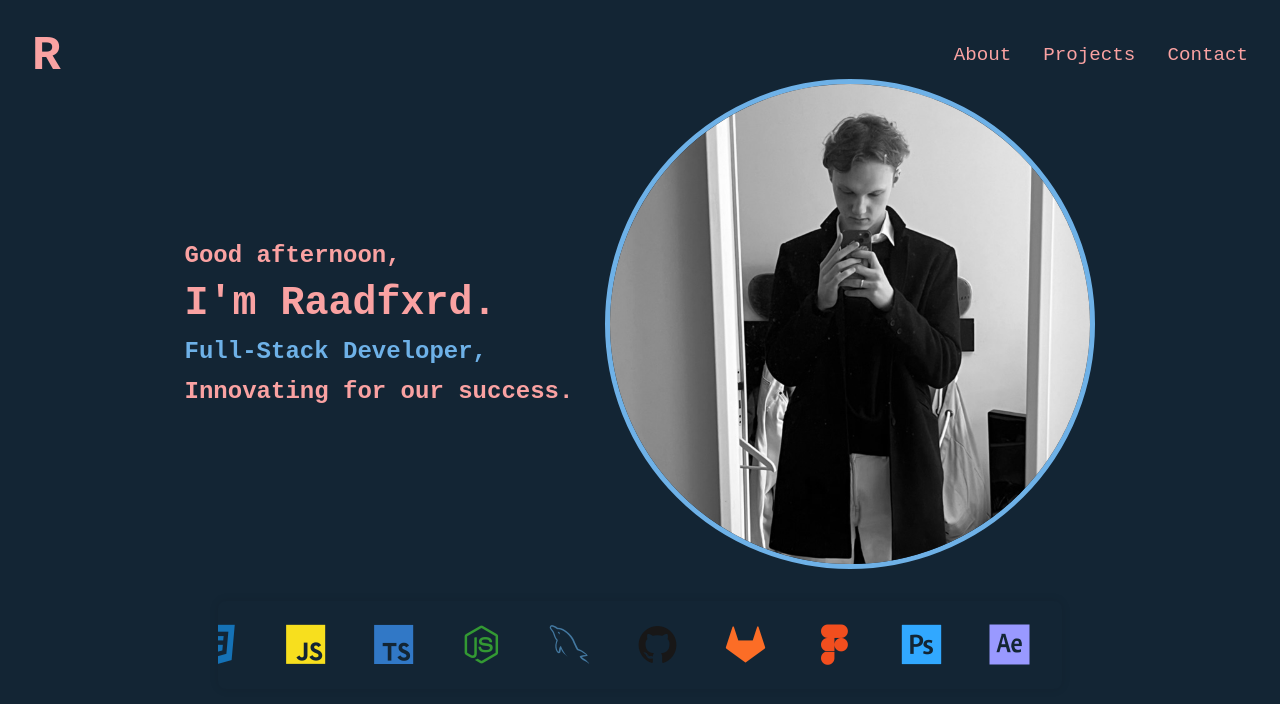
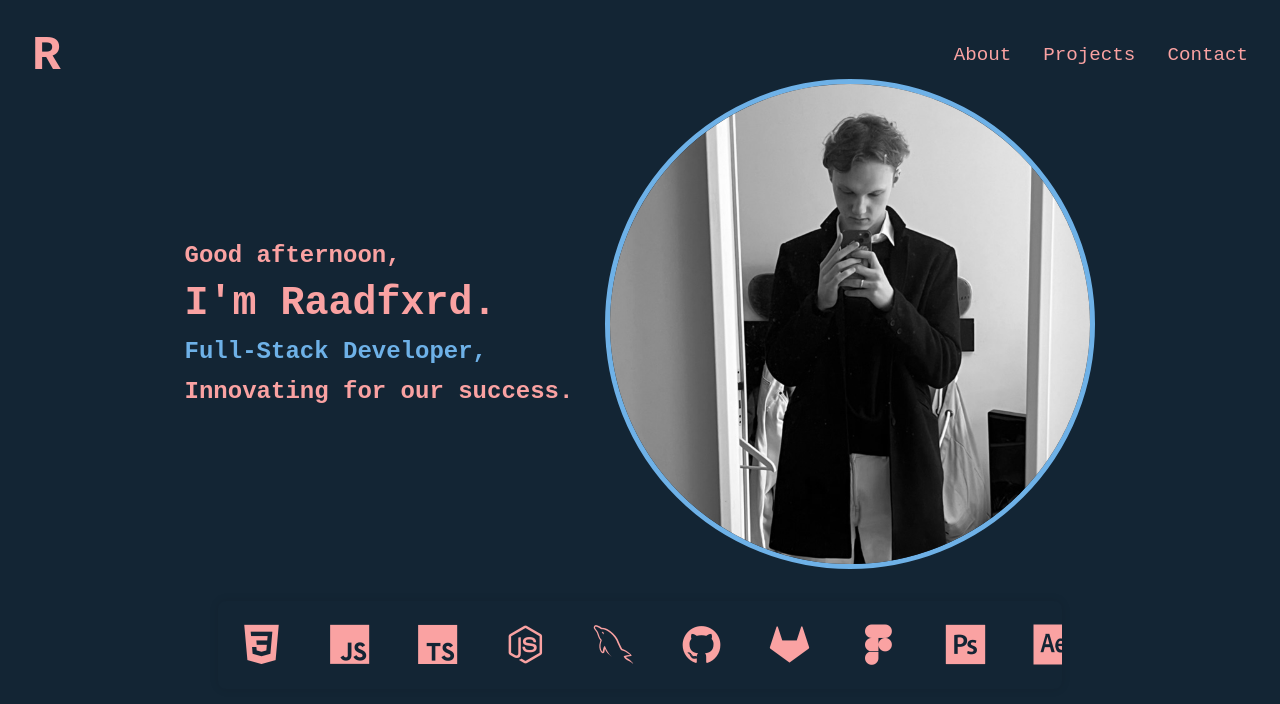
Before and after one commit to Raadfxrd/Portfolio, a Vue app: page /#/ in a window 1280 px wide. Shown: the top 704 px of the page. Built offline with nearby package versions, Linux system fonts and the light colour scheme.

Commit message:
Added composables and pagination to components

```diff
--- /dev/null
+++ b/src/composables/useTechStack.ts
@@ -0,0 +1,20 @@
+import { ref } from 'vue'
+
+export function useTechStack() {
+  const techStack = ref([
+    { class: 'devicon-html5-plain', title: 'HTML5' },
+    { class: 'devicon-css3-plain', title: 'CSS3' },
+    { class: 'devicon-javascript-plain', title: 'JavaScript' },
+    { class: 'devicon-typescript-plain', title: 'TypeScript' },
+    { class: 'devicon-nodejs-plain', title: 'Node.js' },
+    { class: 'devicon-mysql-plain', title: 'MySQL' },
+    { class: 'devicon-github-original', title: 'GitHub' },
+    { class: 'devicon-gitlab-plain', title: 'GitLab' },
+    { class: 'devicon-figma-plain', title: 'Figma' },
+    { class: 'devicon-photoshop-plain', title: 'Adobe Photoshop' },
+    { class: 'devicon-aftereffects-plain', title: 'Adobe After Effects' },
+    { class: 'devicon-premierepro-plain', title: 'Adobe Premiere Pro' },
+  ])
+
+  return { techStack }
+}
--- /dev/null
+++ b/src/pages/Home/Components/TechStack.vue
@@ -0,0 +1,73 @@
+<template>
+  <div class="tech-stack-container">
+    <div class="tech-stack">
+      <div class="tech-group" v-for="tech in techStack" :key="tech.title">
+        <i :class="tech.class" :title="tech.title"></i>
+      </div>
+      <div class="tech-group" v-for="tech in techStack" :key="tech.title + '-duplicate'">
+        <i :class="tech.class" :title="tech.title"></i>
+      </div>
+    </div>
+  </div>
+</template>
+
+<script setup lang="ts">
+import { useTechStack } from '@/composables/useTechStack'
+
+const { techStack } = useTechStack()
+</script>
+
+<style scoped>
+.tech-stack-container {
+  width: 40%;
+  overflow: hidden;
+  border-radius: 8px;
+  margin: 2rem auto;
+  padding: 1.5rem 0;
+  position: relative;
+  box-shadow: 0 0 10px rgba(0, 0, 0, 0.1);
+}
+
+/* Left fade mask */
+.tech-stack-container::before,
+.tech-stack-container::after {
+  content: '';
+  position: absolute;
+  top: 0;
+  width: 150px;
+  height: 100%;
+  z-index: 2;
+}
+
+.tech-stack {
+  display: flex;
+  width: max-content;
+  animation: scroll 60s linear infinite;
+}
+
+@keyframes scroll {
+  0% {
+    transform: translateX(0);
+  }
+  100% {
+    transform: translateX(-50%);
+  }
+}
+
+.tech-group {
+  display: flex;
+  gap: 3rem;
+  padding: 0 1.5rem;
+  align-items: center;
+}
+
+.tech-stack i {
+  font-size: 2.5rem;
+  transition: all 0.3s ease;
+}
+
+.tech-stack i:hover {
+  transform: scale(1.2);
+  filter: brightness(1.2);
+}
+</style>
--- a/src/pages/Home/Components/WelcomeComponent.vue
+++ b/src/pages/Home/Components/WelcomeComponent.vue
@@ -14,38 +14,7 @@
           <img class="raadfxrd" src="../../../assets/img/raadfxrd.jpeg" alt="Raadfxrd" />
         </div>
       </div>
-      <div class="tech-stack-container">
-        <div class="tech-stack">
-          <div class="tech-group">
-            <i class="devicon-html5-plain" title="HTML5"></i>
-            <i class="devicon-css3-plain" title="CSS3"></i>
-            <i class="devicon-javascript-plain" title="JavaScript"></i>
-            <i class="devicon-typescript-plain" title="TypeScript"></i>
-            <i class="devicon-nodejs-plain" title="Node.js"></i>
-            <i class="devicon-mysql-plain" title="MySQL"></i>
-            <i class="devicon-github-original" title="GitHub"></i>
-            <i class="devicon-gitlab-plain" title="GitLab"></i>
-            <i class="devicon-figma-plain" title="Figma"></i>
-            <i class="devicon-photoshop-plain" title="Adobe Photoshop"></i>
-            <i class="devicon-aftereffects-plain" title="Adobe After Effects"></i>
-            <i class="devicon-premierepro-plain" title="Adobe Premiere Pro"></i>
-          </div>
-          <div class="tech-group">
-            <i class="devicon-html5-plain" title="HTML5"></i>
-            <i class="devicon-css3-plain" title="CSS3"></i>
-            <i class="devicon-javascript-plain" title="JavaScript"></i>
-            <i class="devicon-typescript-plain" title="TypeScript"></i>
-            <i class="devicon-nodejs-plain" title="Node.js"></i>
-            <i class="devicon-mysql-plain" title="MySQL"></i>
-            <i class="devicon-github-original" title="GitHub"></i>
-            <i class="devicon-gitlab-plain" title="GitLab"></i>
-            <i class="devicon-figma-plain" title="Figma"></i>
-            <i class="devicon-photoshop-plain" title="Adobe Photoshop"></i>
-            <i class="devicon-aftereffects-plain" title="Adobe After Effects"></i>
-            <i class="devicon-premierepro-plain" title="Adobe Premiere Pro"></i>
-          </div>
-        </div>
-      </div>
+      <TechStack />
     </div>
   </section>
 </template>
@@ -54,6 +23,7 @@
 import { onMounted } from 'vue'
 import { useGreeting } from '@/composables/useGreeting'
 import { useRotatingTitles } from '@/composables/useRotatingTitles'
+import TechStack from './TechStack.vue'
 
 const { greeting } = useGreeting()
 const { currentTitle, isFadingOut, startTitleRotation } = useRotatingTitles()
@@ -110,6 +80,18 @@ onMounted(() => {
   animation-delay: 0.5s;
 }
 
+.welcome-rotating.fadeOut {
+  animation: fadeOut 0.5s forwards;
+}
+
+.welcome-rotating.fadeIn {
+  animation: fadeIn 0.5s forwards;
+}
+
+.welcome-slogan {
+  animation-delay: 1s;
+}
+
 .welcome-img {
   height: 30rem;
   width: 30rem;
@@ -120,115 +102,12 @@ onMounted(() => {
   animation: fadeIn 1s forwards 1.5s;
 }
 
-.welcome-slogan {
-  animation-delay: 1s;
-}
-
 .raadfxrd {
   height: 100%;
   width: 100%;
   object-fit: cover;
   object-position: top;
   filter: grayscale(100%);
-}
-
-.tech-stack-container {
-  width: 40%;
-  overflow: hidden;
-  border-radius: 8px;
-  margin: 2rem auto;
-  padding: 1.5rem 0;
-  position: relative;
-  box-shadow: 0 0 10px rgba(0, 0, 0, 0.1);
-}
-
-/* Left fade mask */
-.tech-stack-container::before,
-.tech-stack-container::after {
-  content: '';
-  position: absolute;
-  top: 0;
-  width: 150px;
-  height: 100%;
-  z-index: 2;
-}
-
-.tech-stack {
-  display: flex;
-  width: max-content;
-  animation: scroll 40s linear infinite;
-}
-
-@keyframes scroll {
-  0% {
-    transform: translateX(0);
-  }
-  100% {
-    transform: translateX(-50%);
-  }
-}
-
-.tech-group {
-  display: flex;
-  gap: 3rem;
-  padding: 0 1.5rem;
-  align-items: center;
-}
-
-.tech-stack i {
-  font-size: 2.5rem;
-  transition: all 0.3s ease;
-}
-
-.tech-stack i:hover {
-  transform: scale(1.2);
-  filter: brightness(1.2);
-}
-
-.welcome-rotating.fadeOut {
-  animation: fadeOut 0.5s forwards;
-}
-
-.welcome-rotating.fadeIn {
-  animation: fadeIn 0.5s forwards;
-}
-
-/* Tech Stack Icons color overrides */
-.devicon-html5-plain {
-  color: #e34f26;
-}
-.devicon-css3-plain {
-  color: #1572b6;
-}
-.devicon-javascript-plain {
-  color: #f7df1e;
-}
-.devicon-typescript-plain {
-  color: #3178c6;
-}
-.devicon-nodejs-plain {
-  color: #339933;
-}
-.devicon-mysql-plain {
-  color: #4479a1;
-}
-.devicon-github-original {
-  color: #181717;
-}
-.devicon-gitlab-plain {
-  color: #fc6d26;
-}
-.devicon-figma-plain {
-  color: #f24e1e;
-}
-.devicon-photoshop-plain {
-  color: #31a8ff;
-}
-.devicon-aftereffects-plain {
-  color: #9999ff;
-}
-.devicon-premierepro-plain {
-  color: #9999ff;
 }
 
 @keyframes fadeIn {
```
